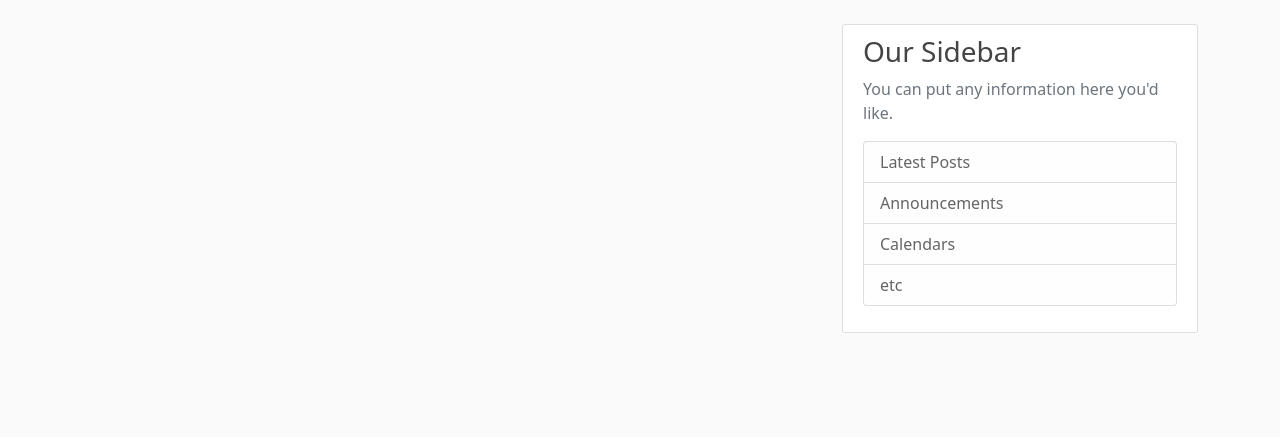
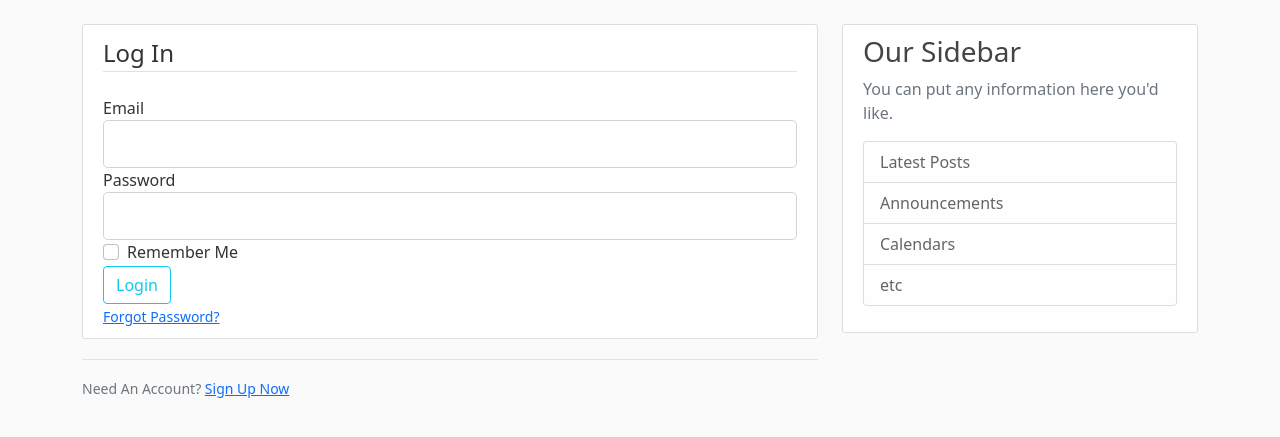
Before and after one commit to MikesoWeb/flask_posts, a Flask app: page /login in a window 1280 px wide. Shown: the part 56-493 px from the top of the page. Run offline with Flask 2, Linux system fonts and the light colour scheme.

Commit message:
'add_login'

```diff
--- a/main.py
+++ b/main.py
@@ -35,9 +35,15 @@ def register():
     return render_template('register.html', form=form, title='Register')
 
 
-@app.route('/login')
+@app.route('/login', methods=['GET', 'POST'])
 def login():
     form = LoginForm()
+    if form.validate_on_submit():
+        if form.email.data == 'admin@blog.com' and form.password.data == 'password':
+            flash('You have been logged in!', 'success')
+            return redirect(url_for('blog'))
+        else:
+            flash('Login Unsuccessful. Please check username and password', 'danger')
     return render_template('login.html', form=form, title='Login')
 
 
--- a/templates/layout.html
+++ b/templates/layout.html
@@ -28,14 +28,14 @@
             </button>
             <div class="collapse navbar-collapse" id="navbarToggle">
                 <div class="navbar-nav mr-auto">
-                    <a class="nav-item nav-link" href="/">Home</a>
-                    <a class="nav-item nav-link" href="/blog">Blog</a>
-                    <a class="nav-item nav-link" href="/about">About</a>
+                    <a class="nav-item nav-link" href="{{ url_for('home') }}">Home</a>
+                    <a class="nav-item nav-link" href="{{ url_for('blog') }}">Blog</a>
+                    <a class="nav-item nav-link" href="{{ url_for('about') }}">About</a>
                 </div>
                 <!-- Navbar Right Side -->
                 <div class="navbar-nav">
-                    <a class="nav-item nav-link" href="/login">Login</a>
-                    <a class="nav-item nav-link" href="/register">Register</a>
+                    <a class="nav-item nav-link" href="{{ url_for('login') }}">Login</a>
+                    <a class="nav-item nav-link" href="{{ url_for('register') }}">Register</a>
                 </div>
             </div>
         </div>
--- a/templates/login.html
+++ b/templates/login.html
@@ -1,3 +1,63 @@
 {% extends 'layout.html' %}
 
-      {% block content %}{% endblock %}
+{% block content %}
+
+<div class="content-section">
+    <form action="" method="POST">
+
+        {{ form.hidden_tag() }}
+        <fieldset class="form-group">
+            <legend class="border-bottom mb-4">Log In</legend>
+
+
+            <div class="form-group">
+                {{ form.email.label(class='form-control-label') }}
+                {% if form.email.errors %}
+                {{ form.email(class='form-control form-control-lg is-invalid') }}
+                <div class="invalid-feedback">
+                    {% for errors in form.email.errors %}
+                    <span>{{ error }}</span>
+                    {% endfor %}
+                </div>
+                {% else %}
+                    {{ form.email(class='form-control form-control-lg') }}
+                {% endif %}
+            </div>
+
+            <div class="form-group">
+                {{ form.password.label(class='form-control-label') }}
+                {% if form.password.errors %}
+                {{ form.password(class='form-control form-control-lg is-invalid') }}
+                <div class="invalid-feedback">
+                    {% for errors in form.password.errors %}
+                    <span>{{ error }}</span>
+                    {% endfor %}
+                </div>
+                {% else %}
+                    {{ form.password(class='form-control form-control-lg') }}
+                {% endif %}
+            </div>
+
+            <div class="form-check">
+                 {{ form.remember(class='form-check-input') }}
+                 {{ form.remember.label(class='form-check-label') }}
+            </div>
+
+        </fieldset>
+
+        <div class="form-group">
+            {{ form.submit(class='btn btn-outline-info') }}
+        </div>
+          <small class="text-muted ml-2">
+                <a href="#">Forgot Password?</a>
+          </small>
+    </form>
+</div>
+
+<div class="border-top pt-3">
+    <small class="text-muted">
+        Need An Account? <a class='ml-2' href="{{ url_for('register')}}">Sign Up Now</a>
+    </small>
+</div>
+
+{% endblock %}k %}
```
